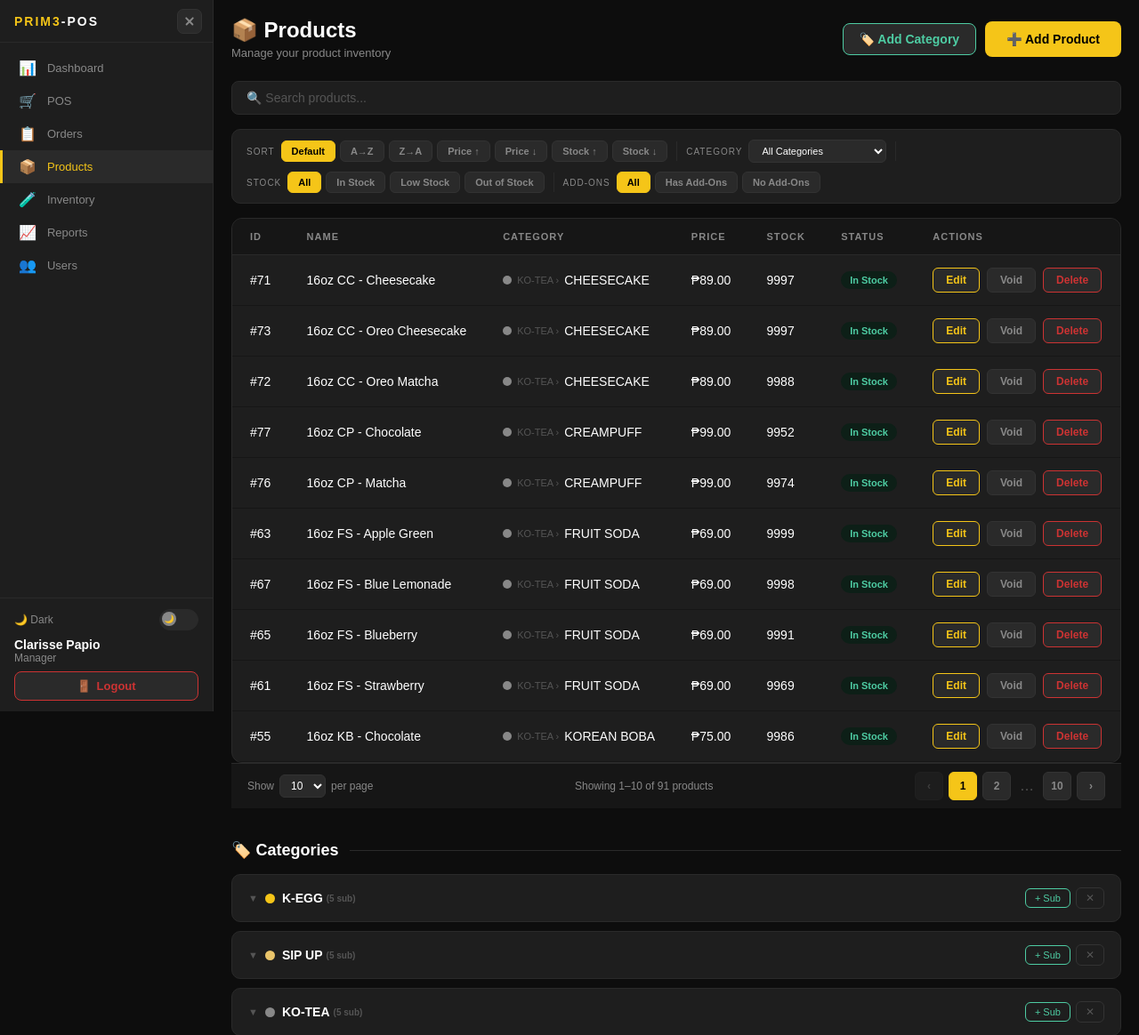
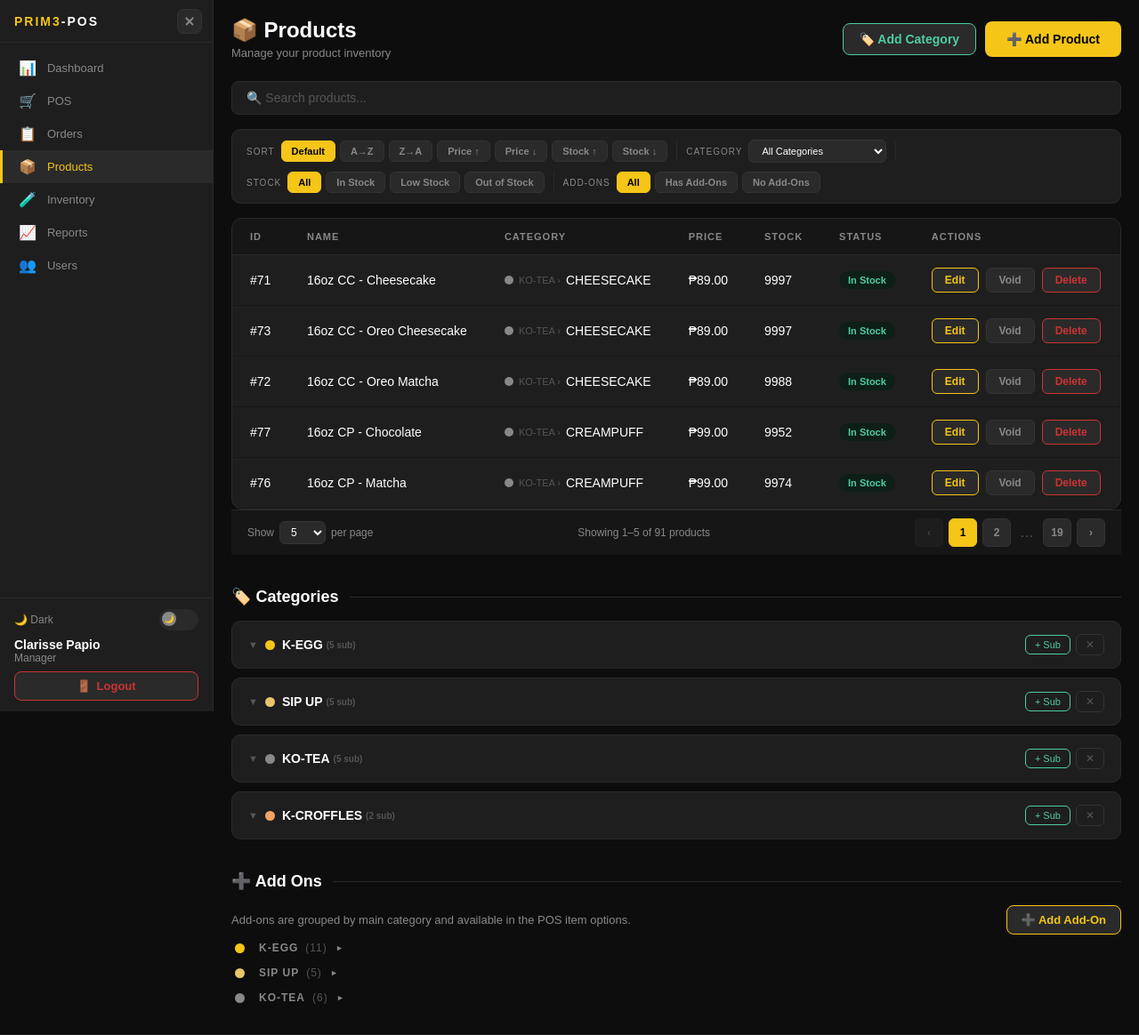
Before and after one commit to kylechristianms-art/prim3-pos, a Flask app: page /products in a window 1280 px wide. Shown: the top 1164 px of the page at 89% size. Run offline with Flask 3, Linux system fonts and the light colour scheme; a user stored in the database is signed in; data comes from the database, SQL or seed files in the repository; data that the repository does not hold is empty.

Commit message:
default product preview in products page fixed from 10 --> 5

```diff
--- a/app/templates/products.html
+++ b/app/templates/products.html
@@ -968,7 +968,7 @@
 
     /* ── Pagination state ── */
     var _currentPage  = 1;
-    var _perPage      = 10;
+    var _perPage      = 5;
     var _filteredRows = [];
 
     var SWATCH_COLORS = [
```
